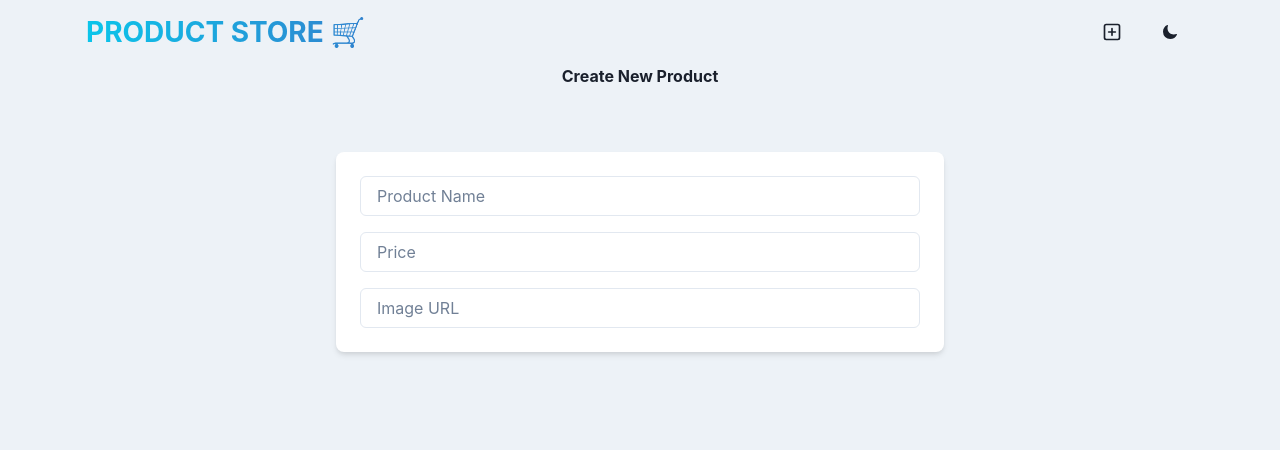
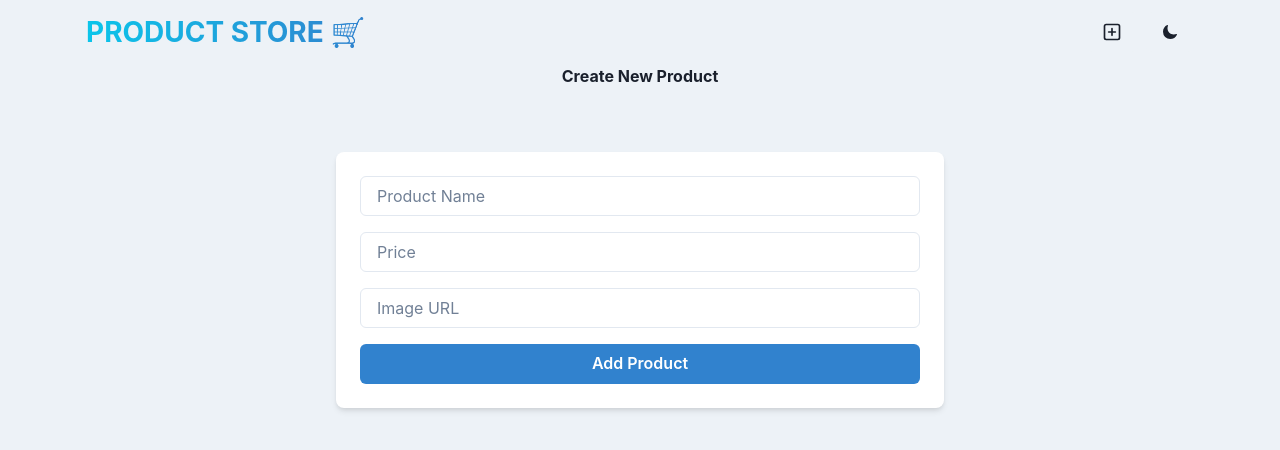
Before and after one commit to TheMarc05/store-app, a React (Vite) app in the folder frontend/: page /create in a window 1280 px wide. Shown: the top 450 px of the page. Built offline with nearby package versions, Linux system fonts and the light colour scheme.

Commit message:
complete the create page form

```diff
--- a/frontend/src/pages/CreatePage.jsx
+++ b/frontend/src/pages/CreatePage.jsx
@@ -15,6 +15,10 @@ const CreatePage = () => {
     price: "",
     image: "",
   });
+
+  const handleAddProduct = () => {
+    console.log(newProduct);
+  };
 
   return (
     <Container maxW={"container.sm"}>
@@ -57,11 +61,9 @@ const CreatePage = () => {
                 setNewProduct({ ...newProduct, image: e.target.value })
               }
             />
-            {/* <Button
-              colorScheme="blue"
-              onClick={handleAddProduct}
-              w="full"
-            ></Button> */}
+            <Button colorScheme="blue" onClick={handleAddProduct} w="full">
+              Add Product
+            </Button>
           </VStack>
         </Box>
       </VStack>
```
